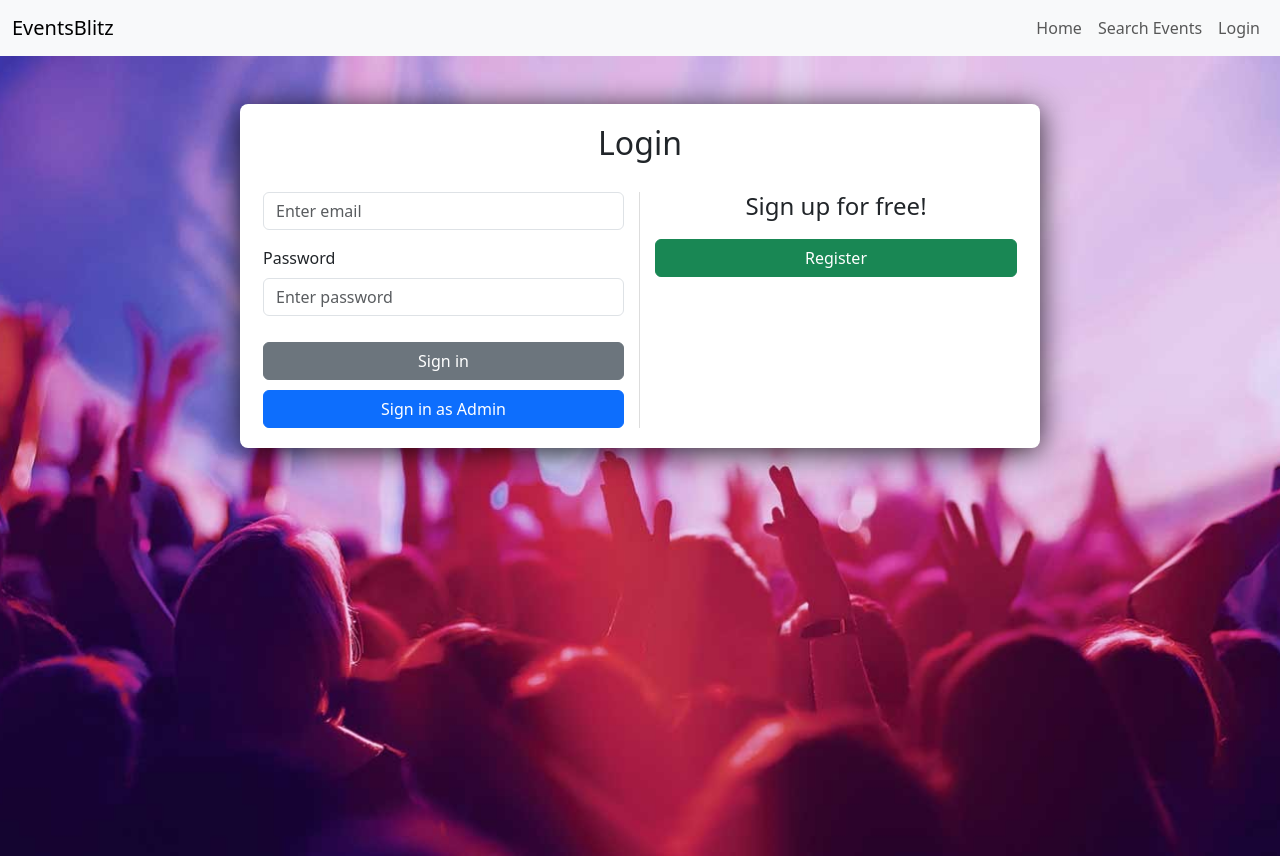
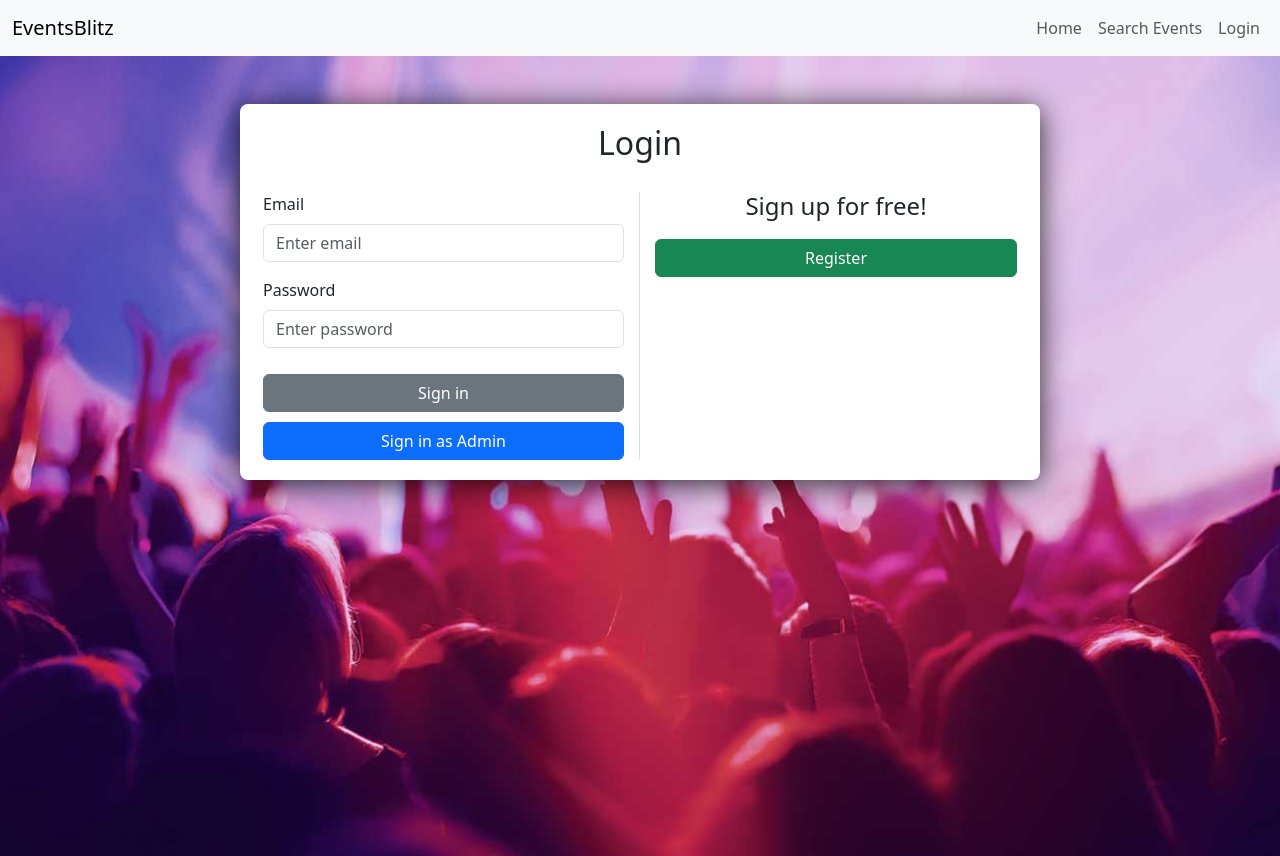
Before and after one commit to MobhaKhan/401-Term-Project-EventsBlitz, a React (Create React App) app in the folder Frontend/eventsblitzfrontend/: page /login in a window 1280 px wide. Built offline with nearby package versions, Linux system fonts and the light colour scheme.

Commit message:
login page email title added

```diff
--- a/Frontend/eventsblitzfrontend/src/components/Login.jsx
+++ b/Frontend/eventsblitzfrontend/src/components/Login.jsx
@@ -194,6 +194,7 @@ const Login = () => {
                     <div className="col-md-6" style={{...columnStyle, ...borderRightStyle}}>
                     <Form>
                         <Form.Group controlId="formEmail" className="mb-3">
+                        <Form.Label>Email</Form.Label>
                             <Form.Control type="email" placeholder="Enter email" value={email} onChange={handleEmailChange} />
                         </Form.Group>
                         <Form.Group controlId="formPassword" className="mb-3">
```
